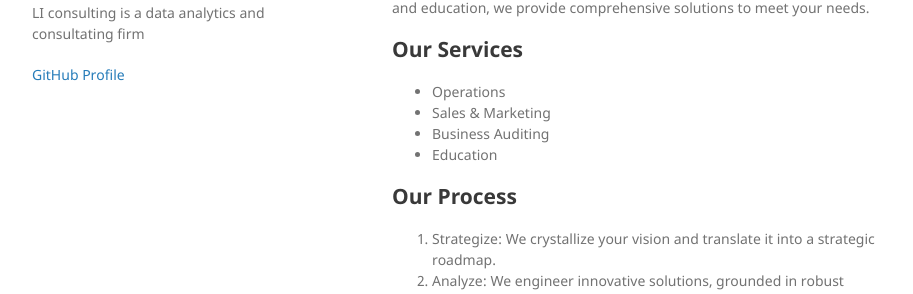
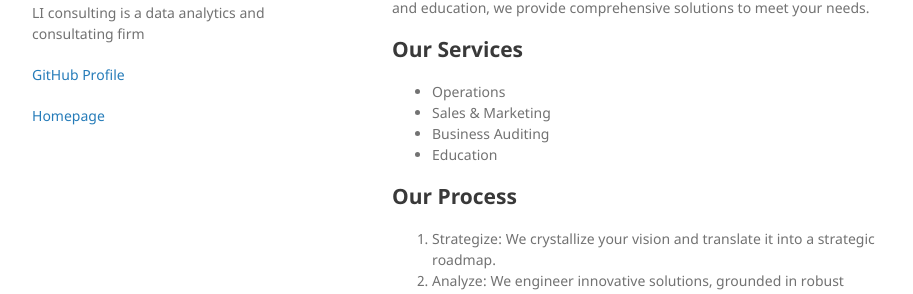
Before and after one commit to liconsulting/liconsulting.github.io, a Jekyll site: the page built from README.md, in a window 1280 px wide. Shown: the part 175-469 px from the top of the page, without its empty margins (178-1091 px from the left). Built offline with Jekyll 4.4.1, drawn with Linux system fonts in a browser that asks for light colours; our own code applies the rules of GitHub Pages for plain Markdown files.

Commit message:
Update default.html

```diff
--- a/_layouts/default.html
+++ b/_layouts/default.html
@@ -42,6 +42,9 @@
         </ul>
         {% endif %}
 
+        <!---SELF Addition--->
+        <p class="view"><a href="https://liconsulting.me/">Homepage</a></p>
+
 
       </header>
       <section>
```
